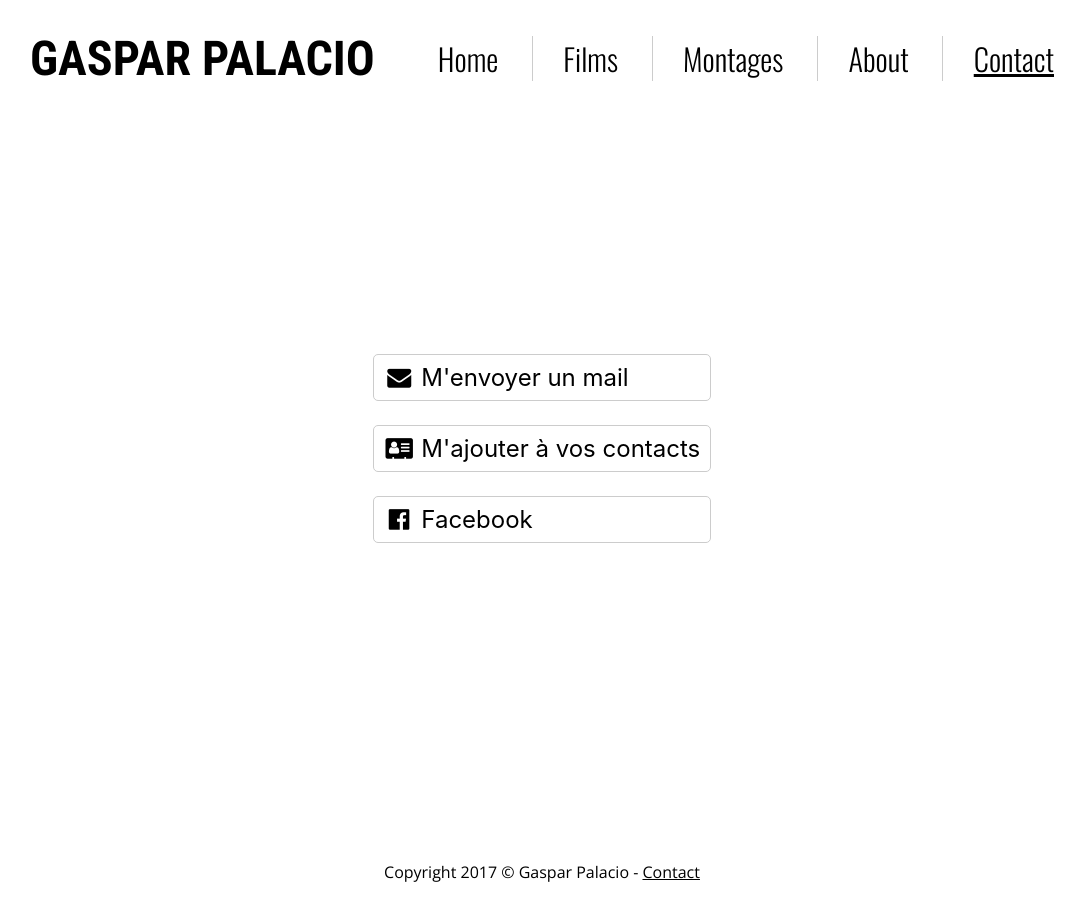
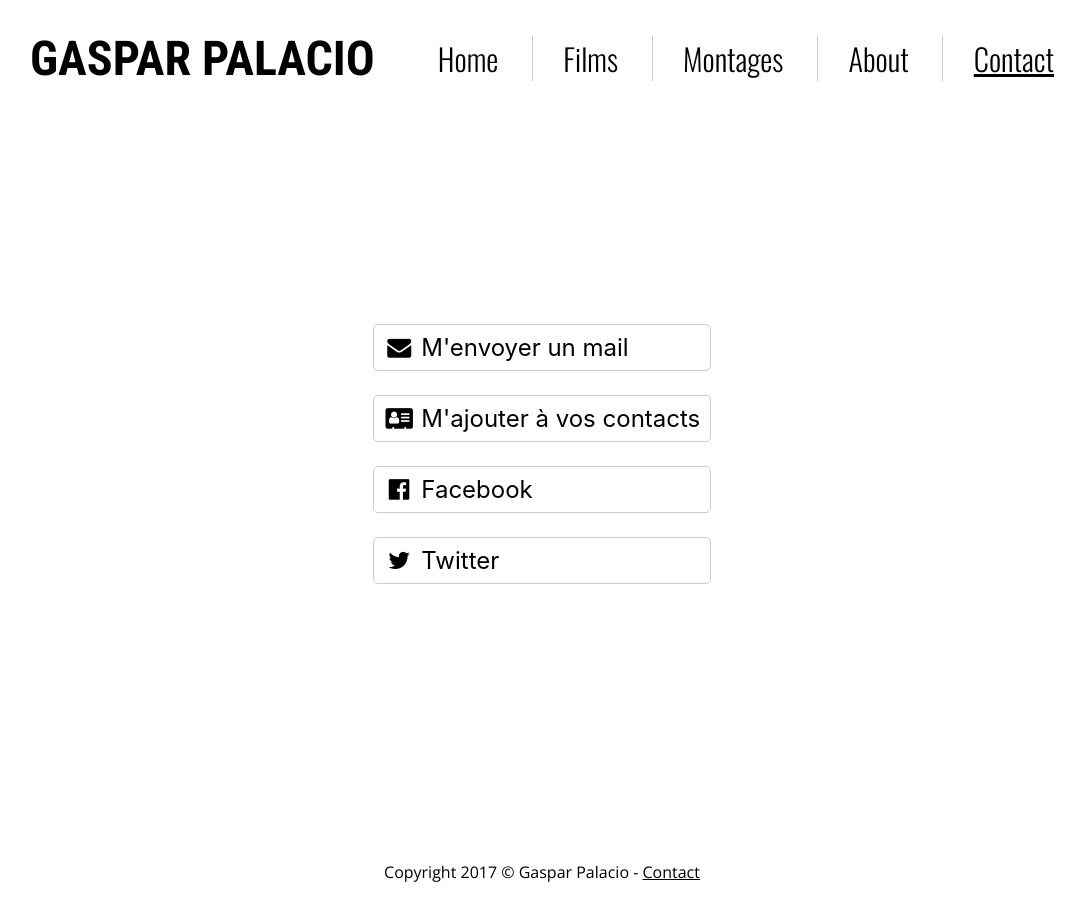
Before and after one commit to Rapsag8/Rapsag8.github.io, a Jekyll site: the page built from pages/contact.html, in a window 1280 px wide. Shown: the whole page, without its empty margins (98-1183 px from the left). Built offline with Jekyll 4.4.1, drawn with Linux system fonts in a browser that asks for light colours; nearby versions of some CDN libraries.

Commit message:
Add twitter

```diff
--- a/pages/contact.html
+++ b/pages/contact.html
@@ -11,8 +11,13 @@ container: flex
     <a href="/static/Gaspar Palacio.vcf">
       <i class="fa fa-fw fa-address-card" aria-hidden="true"></i> M'ajouter à vos contacts
     </a>
-    <a href="https://www.facebook.com/gaspar.palacio.121">
-      <i class="fa fa-fw fa-facebook-official" aria-hidden="true"></i> Facebook
-    </a>
+    <div>
+      <a href="https://www.facebook.com/gaspar.palacio.121">
+        <i class="fa fa-fw fa-facebook-official" aria-hidden="true"></i> Facebook
+      </a>
+      <a href="https://twitter.com/GasPalacio">
+        <i class="fa fa-fw fa-twitter" aria-hidden="true"></i> Twitter
+      </a>
+    </div>
   </div>
 </main>
--- a/style.scss
+++ b/style.scss
@@ -207,7 +207,7 @@ main.contact {
 
 .contact-buttons {
   @media(min-height: 500px) {
-    margin-bottom: 40px;
+    margin-bottom: 30px;
   }
   a {
     font-size: 1.5em;
```
